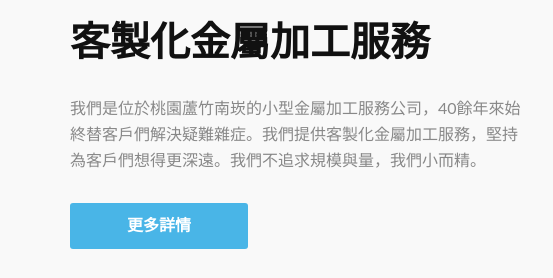
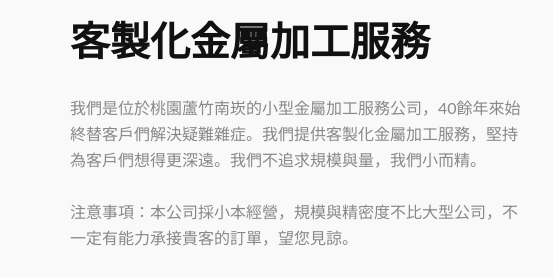
Before and after one commit to rexforce/sin, a plain HTML site: page index.html in a window 1280 px wide. Shown: the part 195-473 px from the top of the page, 0-553 px from the left. Drawn offline with Linux system fonts and the light colour scheme; grey boxes are pictures that could not be loaded.

Commit message:
adjust notice

```diff
--- a/index.html
+++ b/index.html
@@ -110,7 +110,7 @@ function resizeText() {
             <div class="top_left_cont flipInY wow animated">
               <h3>我們能為您做更多</h3>
               <h2>客製化金屬加工服務</h2>
-              <p>我們是位於桃園蘆竹南崁的小型金屬加工服務公司，40餘年來始終替客戶們解決疑難雜症。我們提供客製化金屬加工服務，堅持為客戶們想得更深遠。我們不追求規模與量，我們小而精。</p>
+              <p>我們是位於桃園蘆竹南崁的小型金屬加工服務公司，40餘年來始終替客戶們解決疑難雜症。我們提供客製化金屬加工服務，堅持為客戶們想得更深遠。我們不追求規模與量，我們小而精。<br/><br/>注意事項：本公司採小本經營，規模與精密度不比大型公司，不一定有能力承接貴客的訂單，望您見諒。</p>
               <a href="#service" class="learn_more2">更多詳情</a> </div>
           </div>
           <div class="col-lg-7 col-sm-5">
```
